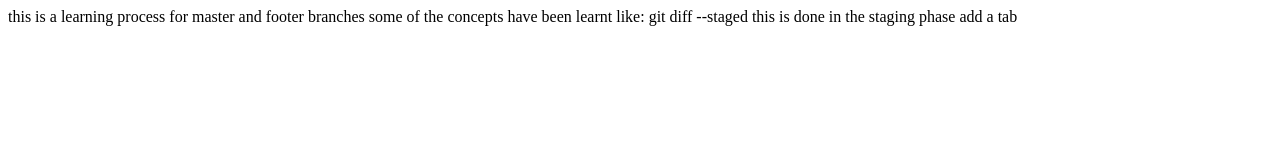
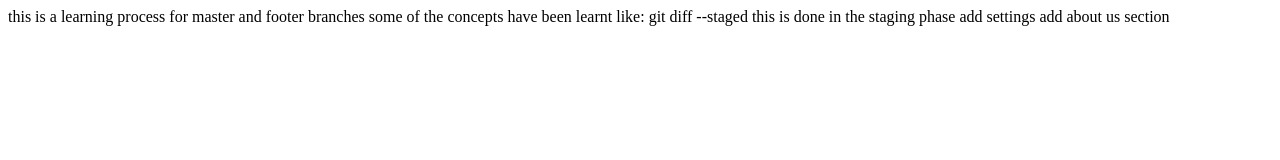
Before and after one commit to Keerthi-Shankar-25/learning-git2, a plain HTML site: page index.html in a window 1280 px wide. Drawn offline with Linux system fonts and the light colour scheme.

Commit message:
update the file

```diff
--- a/index.html
+++ b/index.html
@@ -9,6 +9,6 @@
     this is a learning process for master and footer branches some of the
     concepts have been learnt like: git diff --staged this is done in the
     staging phase
-    add a tab
+     add settings add about us section
   </body>
 </html>
```
